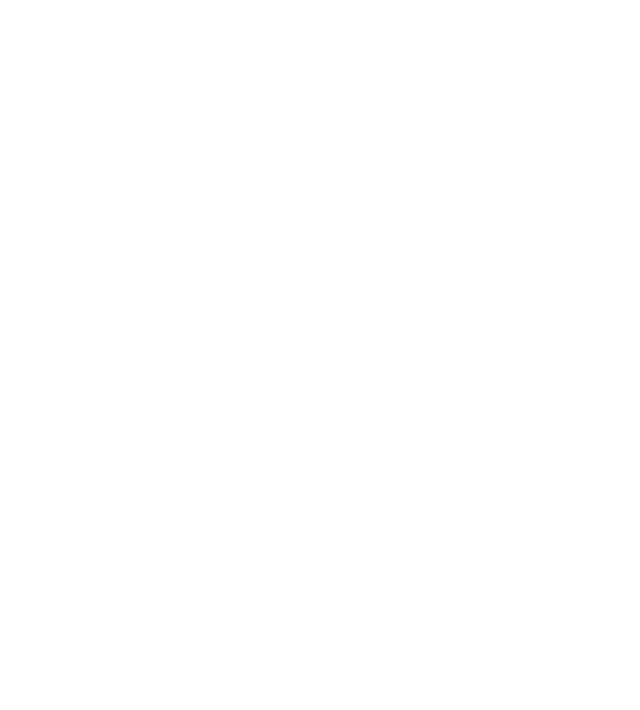
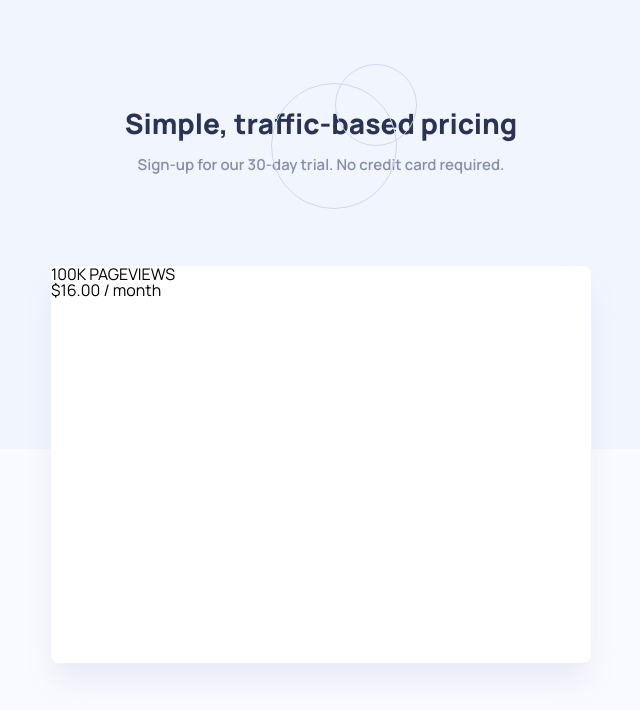
Before and after one commit to BYCODDE/interactive-pricing-component, a plain HTML site: page index.html in a window 1280 px wide. Shown: the whole page, without its empty margins (319-959 px from the left). Drawn offline with Linux system fonts and the light colour scheme.

Commit message:
style in process!

```diff
--- a/index.html
+++ b/index.html
@@ -3,11 +3,46 @@
   <head>
     <meta charset="UTF-8" />
     <meta name="viewport" content="width=device-width, initial-scale=1.0" />
+    <link rel="stylesheet" href="fix.css" />
     <link rel="stylesheet" href="styles.css" />
-    <link rel="stylesheet" href="fix.css" />
+    <link rel="preconnect" href="https://fonts.googleapis.com" />
+    <link rel="preconnect" href="https://fonts.gstatic.com" crossorigin />
+    <link
+      href="https://fonts.googleapis.com/css2?family=Manrope:wght@200..800&display=swap"
+      rel="stylesheet"
+    />
     <title>interactive-pricing-component</title>
   </head>
   <body>
+    <header class="top_container">
+      <section class="top_section">
+        <svg
+          class="main_svg"
+          xmlns="http://www.w3.org/2000/svg"
+          width="146"
+          height="145"
+        >
+          <g fill="none" fill-rule="evenodd" stroke="#CFD8EF">
+            <circle cx="63" cy="82" r="62.5" />
+            <circle cx="105" cy="41" r="40.5" />
+          </g>
+        </svg>
+        <h1 class="main_h1">Simple, traffic-based pricing</h1>
+        <h3 class="main_h3">
+          Sign-up for our 30-day trial. No credit card required.
+        </h3>
+      </section>
+    </header>
+    <main class="main_container">
+      <section class="section_1">
+        <h3>100K PAGEVIEWS</h3>
+        <div>
+          $16.00
+          <span>/ month</span>
+        </div>
+      </section>
+    </main>
+
     <script src="./script.js"></script>
   </body>
 </html>
--- a/styles.css
+++ b/styles.css
@@ -1,6 +1,56 @@
-.right-triangle {
-    width: 0;
-    height: 0;
-    border-right: 100px solid blue; /* Adjust size and color as needed */
-    border-bottom: 100px solid transparent;
+body {
+    font-family: "Manrope", sans-serif !important;
+    background: #f9faff;
+    display: flex;
+    flex-direction: column;
+    align-items: center;
   }
+  .top_container {
+    border-radius: 0px 0px 0px 191.5px;
+    background: #f1f5fe;
+    width: 100%;
+    height: 449px;
+    text-align: center;
+    border-radius: 0px 0px 0px 191.5px;
+    background: #f1f5fe;
+    width: 100%;
+    height: 449px;
+    text-align: center;
+    position: relative;
+    display: flex;
+    justify-content: center;
+  }
+  .top_section {
+    position: absolute;
+    margin-top: 104px;
+  }
+  .main_svg {
+    position: absolute;
+    right: 100px;
+    top: -40px;
+  }
+  .main_h1 {
+    color: #293356;
+    font-size: 28px;
+    font-style: normal;
+    font-weight: 800;
+    line-height: normal;
+    margin-bottom: 12px;
+  }
+  .main_h3 {
+    color: #848ead;
+    font-size: 15px;
+    font-style: normal;
+    font-weight: 600;
+    line-height: normal;
+  }
+
+  .main_container {
+    width: 540px;
+    height: 397px;
+    border-radius: 8px;
+    background: #fff;
+    box-shadow: 0px 20px 30px -5px rgba(127, 137, 185, 0.15);
+    position: absolute;
+      margin-top: 266px;
+  }
```
Also changed, not shown: design/active-states.jpg (added), design/desktop-design.jpg (added), design/desktop-preview.jpg (added), design/mobile-design.jpg (added), images/bg-pattern.svg (added), images/favicon-32x32.png (added), images/icon-check.svg (added), images/icon-slider.svg (added), images/pattern-circles.svg (added), 4 other files.
